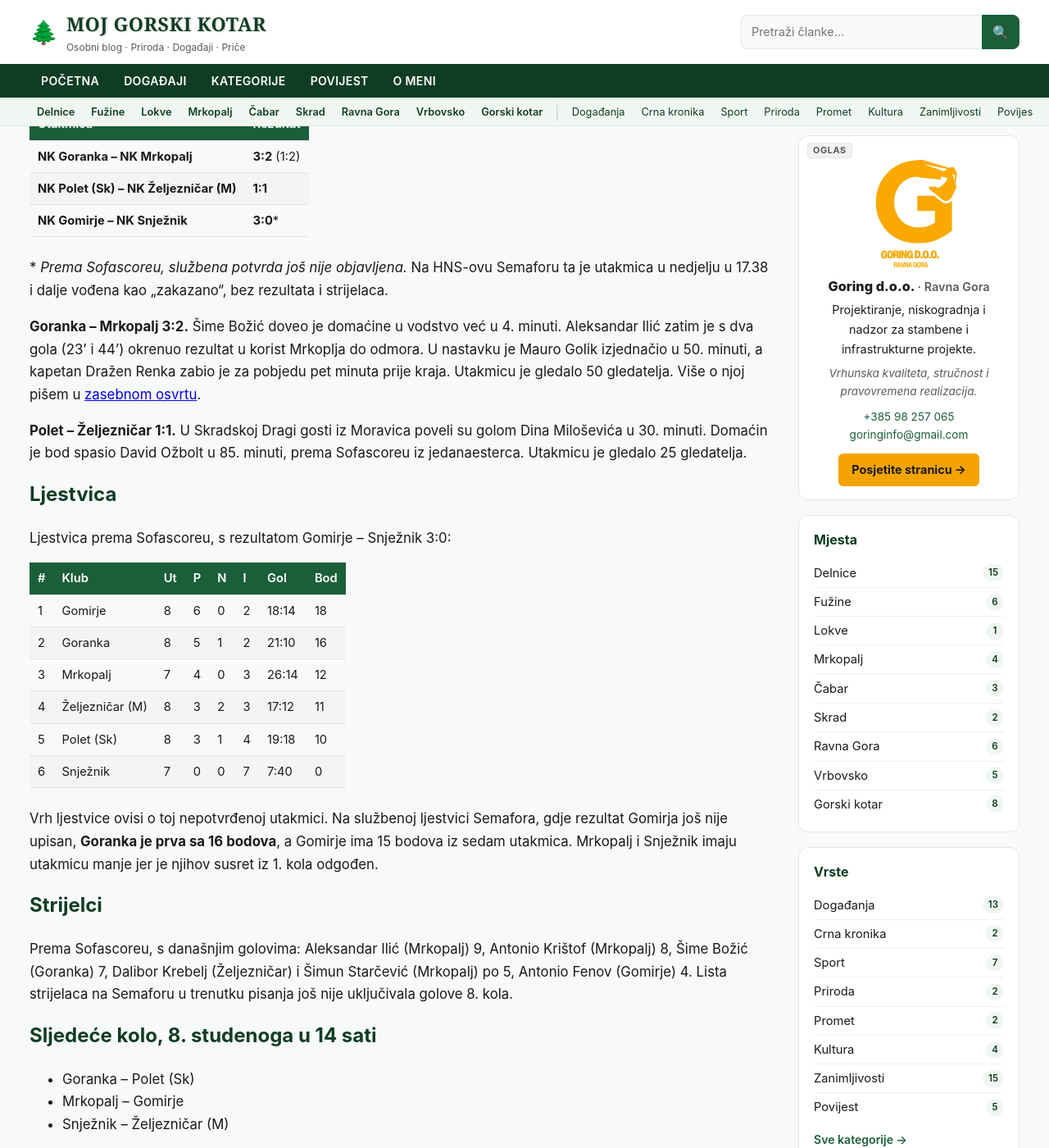
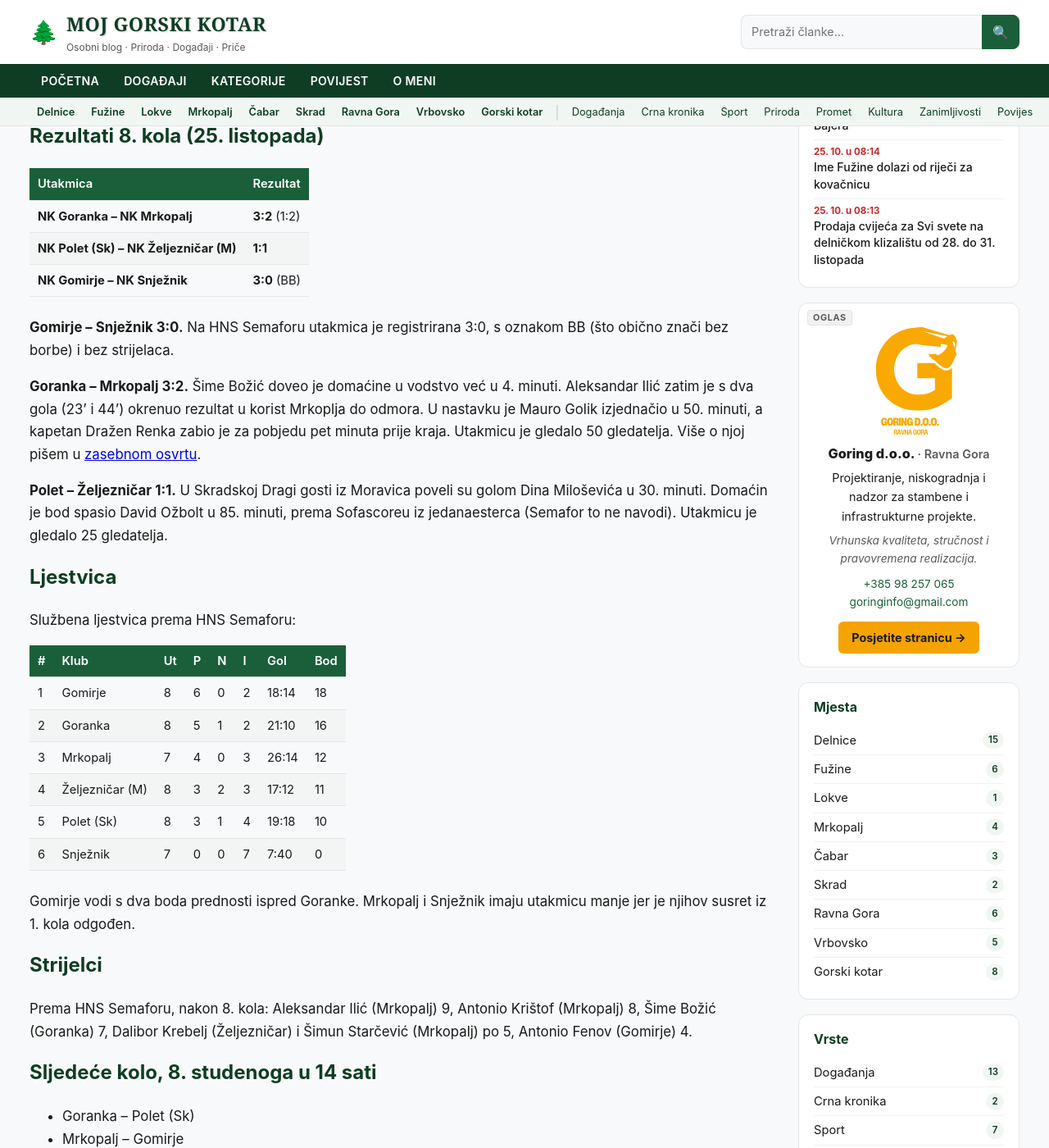
Before and after one commit to MojGK/gorski-kotar.info, a Jekyll site: the page built from _posts/2026-10-25-2-znl-pgz-8-kolo.md, in a window 1280 px wide and 1400 px high, scrolled down 1002 px. Shown: the whole window at 82% size. Built offline with Jekyll 4.4.1, drawn with Linux system fonts in a browser that asks for light colours; comment, search, counter and statistics services are not loaded; some of the changed text lies outside the part shown.

Commit message:
2. ŽNL 8. kolo: Gomirje – Snježnik službeno 3:0 (BB), službena ljestvica, 10. kolo

```diff
--- a/_posts/2026-10-25-2-znl-pgz-8-kolo.md
+++ b/_posts/2026-10-25-2-znl-pgz-8-kolo.md
@@ -1,11 +1,11 @@
 ---
 layout: post
-title: "2. ŽNL, 8. kolo: Goranka preokretom svladala Mrkopalj, Gomirje prema Sofascoreu ostaje na vrhu"
+title: "2. ŽNL, 8. kolo: Goranka preokretom svladala Mrkopalj, Gomirje ostaje na vrhu"
 date: 2026-10-25 17:15:00 +0100
 location: Gorski kotar
 type: Sport
 categories: [Gorski kotar, Sport]
-excerpt: "Goranka je u Ravnoj Gori okrenula Mrkopalj za 3:2, a Polet i Željezničar podijelili su bodove u Skradu. Gomirje je prema Sofascoreu svladalo Snježnik 3:0, ali taj rezultat službeno još nije potvrđen."
+excerpt: "Goranka je u Ravnoj Gori okrenula Mrkopalj za 3:2, a Polet i Željezničar podijelili su bodove u Skradu. Gomirje je s registriranih 3:0 protiv Snježnika ostalo na vrhu, dva boda ispred Goranke."
 image: /assets/images/znl-8-kolo-ai.jpg
 image_alt: "Ilustracija: prazno seosko nogometno igralište s golom, loptom i jesenskom šumom u magli"
 image_credit: "Ilustracija: generirano umjetnom inteligencijom (AI). Nije fotografija s utakmice."
@@ -13,23 +13,25 @@ image_credit: "Ilustracija: generirano umjetnom inteligencijom (AI). Nije fotogr
 
 Još jedna goranska nogometna nedjelja je iza nas. U 8. kolu 2. ŽNL Primorsko-goranske najviše se pričalo o Ravnoj Gori, gdje je Goranka nakon zaostatka na poluvremenu svladala Mrkopalj.
 
+> **Ažurirano 27. 10.:** HNS Semafor je službeno upisao rezultat utakmice Gomirje – Snježnik, pa su ljestvica i tekst usklađeni sa službenim podacima.
+
 ## Rezultati 8. kola (25. listopada)
 
 | Utakmica | Rezultat |
 |----------|----------|
 | **NK Goranka – NK Mrkopalj** | **3:2** (1:2) |
 | **NK Polet (Sk) – NK Željezničar (M)** | **1:1** |
-| **NK Gomirje – NK Snježnik** | **3:0**\* |
+| **NK Gomirje – NK Snježnik** | **3:0** (BB) |
 
-\* *Prema Sofascoreu, službena potvrda još nije objavljena.* Na HNS-ovu Semaforu ta je utakmica u nedjelju u 17.38 i dalje vođena kao „zakazano“, bez rezultata i strijelaca.
+**Gomirje – Snježnik 3:0.** Na HNS Semaforu utakmica je registrirana 3:0, s oznakom BB (što obično znači bez borbe) i bez strijelaca.
 
 **Goranka – Mrkopalj 3:2.** Šime Božić doveo je domaćine u vodstvo već u 4. minuti. Aleksandar Ilić zatim je s dva gola (23' i 44') okrenuo rezultat u korist Mrkoplja do odmora. U nastavku je Mauro Golik izjednačio u 50. minuti, a kapetan Dražen Renka zabio je za pobjedu pet minuta prije kraja. Utakmicu je gledalo 50 gledatelja. Više o njoj pišem u [zasebnom osvrtu](/moj-gorski-kotar/goranka-mrkopalj-3-2-renka-odlucio/).
 
-**Polet – Željezničar 1:1.** U Skradskoj Dragi gosti iz Moravica poveli su golom Dina Miloševića u 30. minuti. Domaćin je bod spasio David Ožbolt u 85. minuti, prema Sofascoreu iz jedanaesterca. Utakmicu je gledalo 25 gledatelja.
+**Polet – Željezničar 1:1.** U Skradskoj Dragi gosti iz Moravica poveli su golom Dina Miloševića u 30. minuti. Domaćin je bod spasio David Ožbolt u 85. minuti, prema Sofascoreu iz jedanaesterca (Semafor to ne navodi). Utakmicu je gledalo 25 gledatelja.
 
 ## Ljestvica
 
-Ljestvica prema Sofascoreu, s rezultatom Gomirje – Snježnik 3:0:
+Službena ljestvica prema HNS Semaforu:
 
 | # | Klub | Ut | P | N | I | Gol | Bod |
 |---|------|----|---|---|---|-----|-----|
@@ -40,11 +42,11 @@ Ljestvica prema Sofascoreu, s rezultatom Gomirje – Snježnik 3:0:
 | 5 | Polet (Sk) | 8 | 3 | 1 | 4 | 19:18 | 10 |
 | 6 | Snježnik | 7 | 0 | 0 | 7 | 7:40 | 0 |
 
-Vrh ljestvice ovisi o toj nepotvrđenoj utakmici. Na službenoj ljestvici Semafora, gdje rezultat Gomirja još nije upisan, **Goranka je prva sa 16 bodova**, a Gomirje ima 15 bodova iz sedam utakmica. Mrkopalj i Snježnik imaju utakmicu manje jer je njihov susret iz 1. kola odgođen.
+Gomirje vodi s dva boda prednosti ispred Goranke. Mrkopalj i Snježnik imaju utakmicu manje jer je njihov susret iz 1. kola odgođen.
 
 ## Strijelci
 
-Prema Sofascoreu, s današnjim golovima: Aleksandar Ilić (Mrkopalj) 9, Antonio Krištof (Mrkopalj) 8, Šime Božić (Goranka) 7, Dalibor Krebelj (Željezničar) i Šimun Starčević (Mrkopalj) po 5, Antonio Fenov (Gomirje) 4. Lista strijelaca na Semaforu u trenutku pisanja još nije uključivala golove 8. kola.
+Prema HNS Semaforu, nakon 8. kola: Aleksandar Ilić (Mrkopalj) 9, Antonio Krištof (Mrkopalj) 8, Šime Božić (Goranka) 7, Dalibor Krebelj (Željezničar) i Šimun Starčević (Mrkopalj) po 5, Antonio Fenov (Gomirje) 4.
 
 ## Sljedeće kolo, 8. studenoga u 14 sati
 
@@ -54,10 +56,16 @@ Prema Sofascoreu, s današnjim golovima: Aleksandar Ilić (Mrkopalj) 9, Antonio
 
 Nakon stanke sve ide na Čelimbašu: Mrkopalj protiv Gomirja bit će prava utakmica za vrh.
 
+## 10. kolo, 15. studenoga u 14 sati
+
+- Polet (Sk) – Snježnik
+- Željezničar (M) – Mrkopalj
+- Gomirje – Goranka
+
 ---
 
 *Izvori:*
 
 - *HNS Semafor, 2. ŽNL Seniori 26/27, raspored, rezultati i ljestvica ([semafor.hns.family](https://semafor.hns.family/natjecanja/115502657/2-znl-seniori-2627/detaljno/))*
-- *HNS Semafor, [NK Goranka – NK Mrkopalj 3:2](https://semafor.hns.family/utakmice/115503342/nk-goranka-nk-mrkopalj-3-2/), [NK Polet (Sk) – NK Željezničar (M) 1:1](https://semafor.hns.family/utakmice/115503340/nk-polet-sk-nk-zeljeznicar-m-1-1/), [NK Gomirje – NK Snježnik](https://semafor.hns.family/utakmice/115503341/) (rezultat još nije upisan)*
+- *HNS Semafor, [NK Goranka – NK Mrkopalj 3:2](https://semafor.hns.family/utakmice/115503342/nk-goranka-nk-mrkopalj-3-2/), [NK Polet (Sk) – NK Željezničar (M) 1:1](https://semafor.hns.family/utakmice/115503340/nk-polet-sk-nk-zeljeznicar-m-1-1/), [NK Gomirje – NK Snježnik 3:0 (BB)](https://semafor.hns.family/utakmice/115503341/)*
 - *Sofascore, 2. ŽNL Primorsko-goranska ([sofascore.com](https://www.sofascore.com/football/tournament/croatia-amateur/2-znl-primorsko-goranska/15981#id:102148))*
```
Also changed, not shown: _posts/2026-10-25-goranka-mrkopalj-3-2-renka-odlucio.md (+5 -3 lines).
